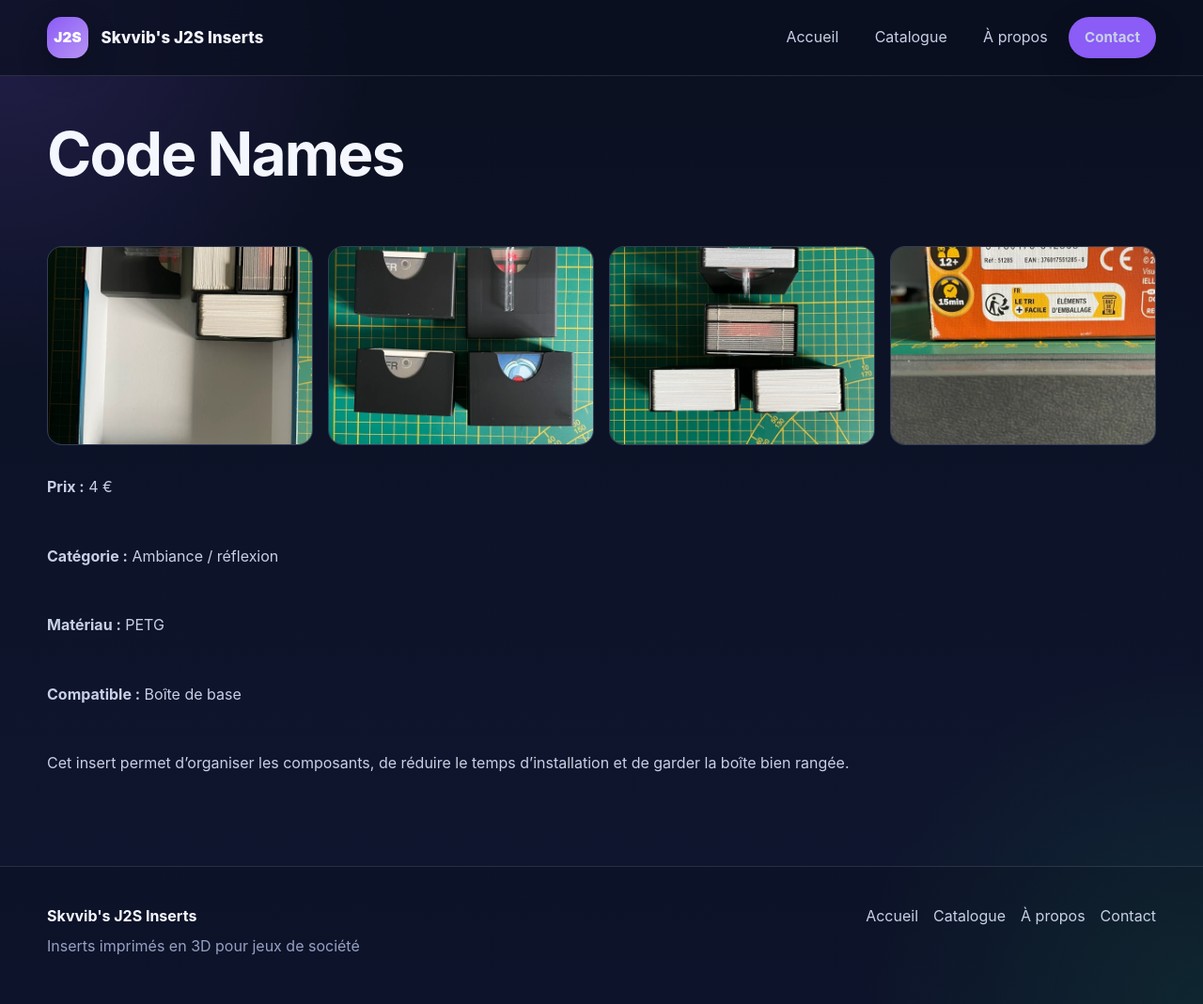
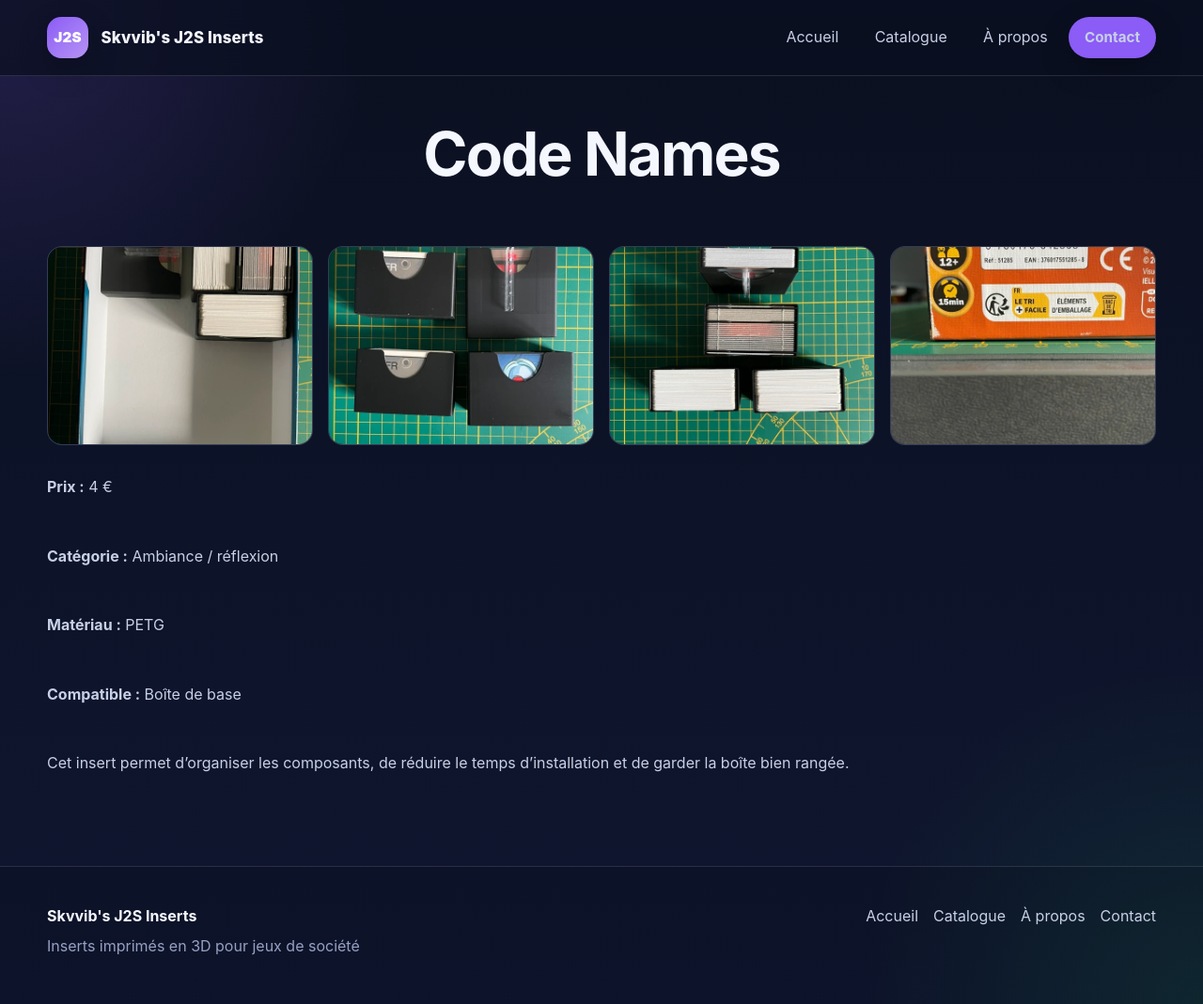
Before and after one commit to Skvvib-j2s/skvvib-j2s.github.io, a Jekyll site: the page built from _products/code-names.md, in a window 1280 px wide and 1069 px high. Shown: the whole window at 94% size. Built offline with Jekyll 4.4.1, drawn with Linux system fonts in a browser that asks for light colours.

```diff
--- a/_layouts/product.html
+++ b/_layouts/product.html
@@ -2,7 +2,7 @@
 layout: default
 ---
 <article class="product-page">
-  <h1>{{ page.title }}</h1>
+  <h1 style="text-align: center;">{{ page.title }}</h1>
 
   {% if page.gallery %}
     <div class="product-gallery">
@@ -17,6 +17,7 @@
     </div>
   {% elsif page.image %}
     <img
+      style="border-radius: 10px;"
       src="{{ page.image | relative_url }}"
       alt="{{ page.title }}"
       width="800"
```
